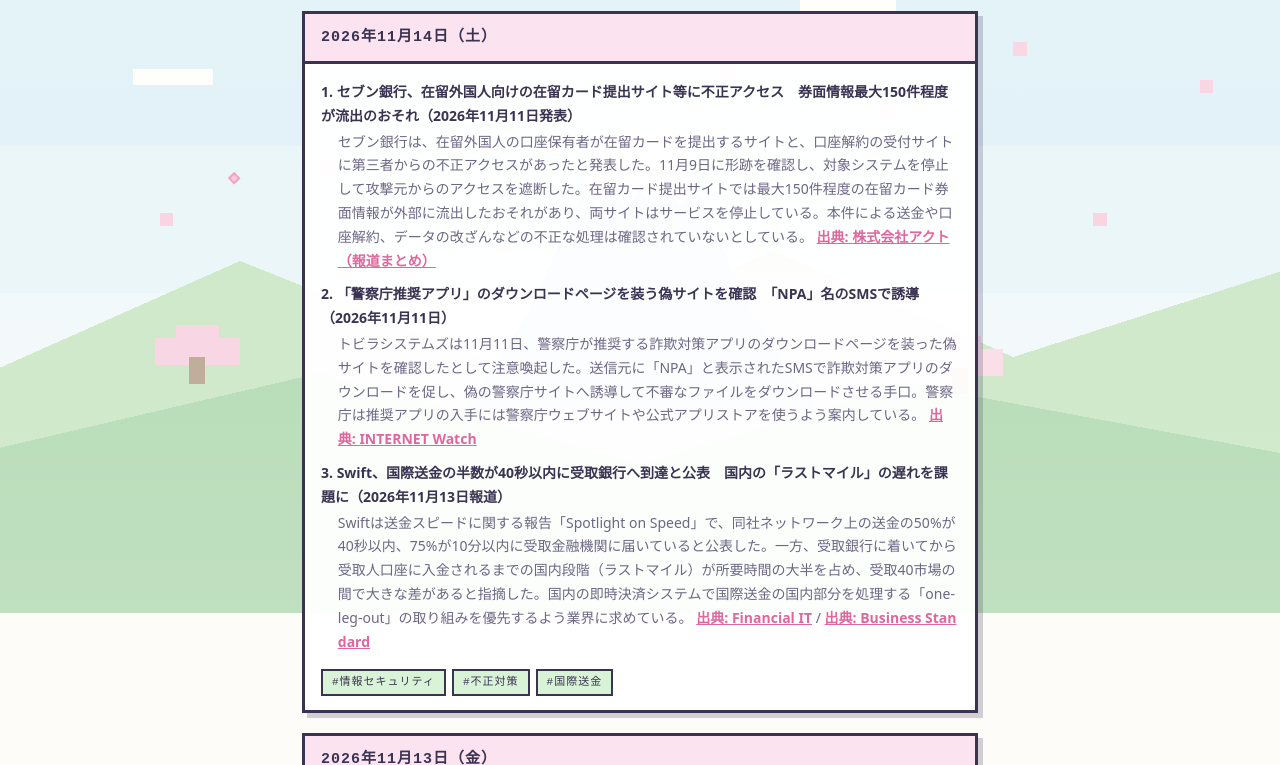
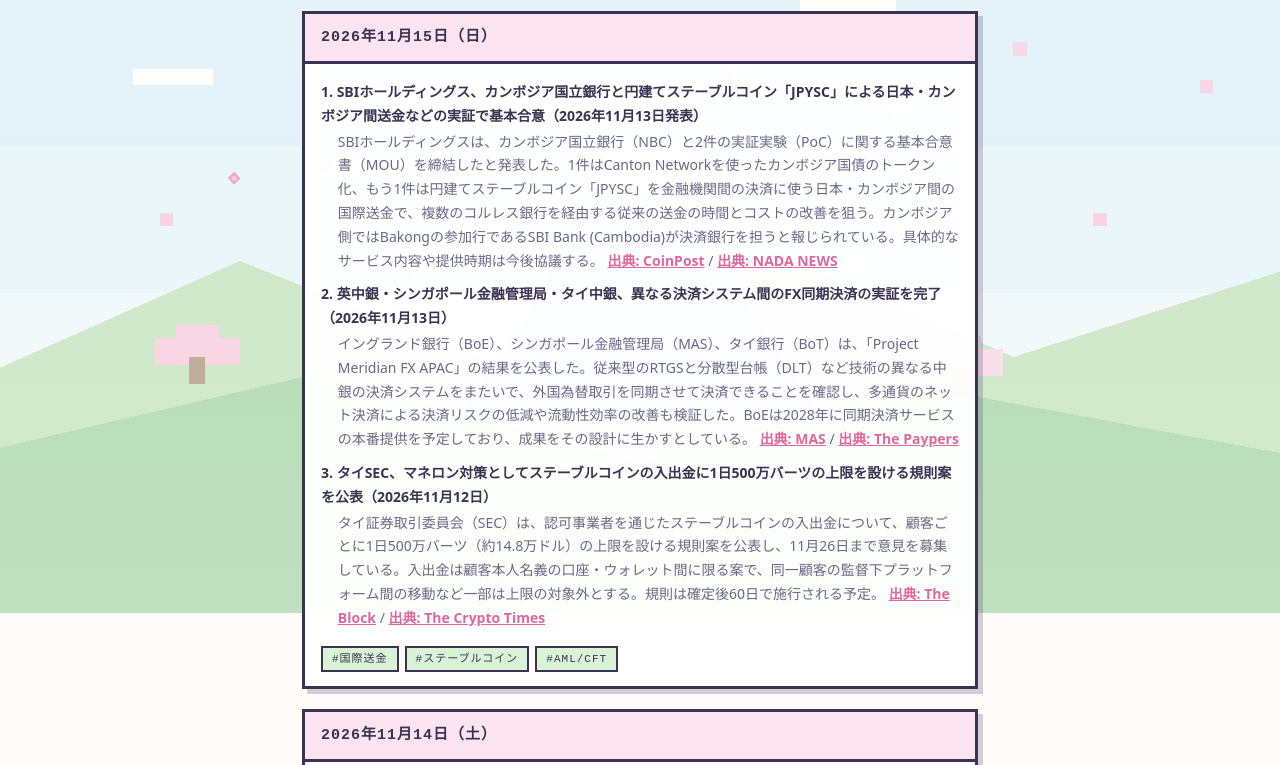
Before and after one commit to fujisawakazuhi/-, a plain HTML site: page fund-transfer/daily-news/index.html in a window 1280 px wide. Shown: the part 187-952 px from the top of the page. Drawn offline with Linux system fonts and the light colour scheme; a web font is replaced by a local one.

Commit message:
Daily news: 2026-11-15
Co-Authored-By: Claude Opus 5.5 <noreply@anthropic.com>
Claude-Session: https://claude.ai/code/session_01MqKzwtzCVgqnw26gbnviQT

```diff
--- a/fund-transfer/daily-news/index.html
+++ b/fund-transfer/daily-news/index.html
@@ -41,6 +41,21 @@
 <!-- ▼▼▼ 新しい投稿はこのマーカーの直下に追加する（新しいものが上） ▼▼▼ -->
       <article class="post">
         <div class="post-head">
+          <time datetime="2026-11-15">2026年11月15日（日）</time>
+        </div>
+        <div class="post-body">
+          <p><b>1. SBIホールディングス、カンボジア国立銀行と円建てステーブルコイン「JPYSC」による日本・カンボジア間送金などの実証で基本合意（2026年11月13日発表）</b><br><span class="news-text">SBIホールディングスは、カンボジア国立銀行（NBC）と2件の実証実験（PoC）に関する基本合意書（MOU）を締結したと発表した。1件はCanton Networkを使ったカンボジア国債のトークン化、もう1件は円建てステーブルコイン「JPYSC」を金融機関間の決済に使う日本・カンボジア間の国際送金で、複数のコルレス銀行を経由する従来の送金の時間とコストの改善を狙う。カンボジア側ではBakongの参加行であるSBI Bank (Cambodia)が決済銀行を担うと報じられている。具体的なサービス内容や提供時期は今後協議する。 <a href="https://coinpost.jp/?p=747969">出典: CoinPost</a> / <a href="https://www.nadanews.com/391379/">出典: NADA NEWS</a></span></p>
+          <p><b>2. 英中銀・シンガポール金融管理局・タイ中銀、異なる決済システム間のFX同期決済の実証を完了（2026年11月13日）</b><br><span class="news-text">イングランド銀行（BoE）、シンガポール金融管理局（MAS）、タイ銀行（BoT）は、「Project Meridian FX APAC」の結果を公表した。従来型のRTGSと分散型台帳（DLT）など技術の異なる中銀の決済システムをまたいで、外国為替取引を同期させて決済できることを確認し、多通貨のネット決済による決済リスクの低減や流動性効率の改善も検証した。BoEは2028年に同期決済サービスの本番提供を予定しており、成果をその設計に生かすとしている。 <a href="https://www.mas.gov.sg/news/media-releases/2026/boe-mas-and-bot-complete-trial-of-synchronised-fx-settlement-across-different-currencies-and-systems">出典: MAS</a> / <a href="https://thepaypers.com/payments/news/boe-mas-and-bank-of-thailand-complete-synchronised-fx-trial">出典: The Paypers</a></span></p>
+          <p><b>3. タイSEC、マネロン対策としてステーブルコインの入出金に1日500万バーツの上限を設ける規則案を公表（2026年11月12日）</b><br><span class="news-text">タイ証券取引委員会（SEC）は、認可事業者を通じたステーブルコインの入出金について、顧客ごとに1日500万バーツ（約14.8万ドル）の上限を設ける規則案を公表し、11月26日まで意見を募集している。入出金は顧客本人名義の口座・ウォレット間に限る案で、同一顧客の監督下プラットフォーム間の移動など一部は上限の対象外とする。規則は確定後60日で施行される予定。 <a href="https://www.theblock.co/news/regulation/2026-11-13-thailand-seeks-daily-stablecoin-cap-439676">出典: The Block</a> / <a href="https://www.cryptotimes.io/2026/11/13/thailand-sec-drafts-stablecoin-rules-with-5m-baht-daily-caps/">出典: The Crypto Times</a></span></p>
+        </div>
+        <div class="post-tags">
+          <span>#国際送金</span>
+          <span>#ステーブルコイン</span>
+          <span>#AML/CFT</span>
+        </div>
+      </article>
+      <article class="post">
+        <div class="post-head">
           <time datetime="2026-11-14">2026年11月14日（土）</time>
         </div>
         <div class="post-body">
```
